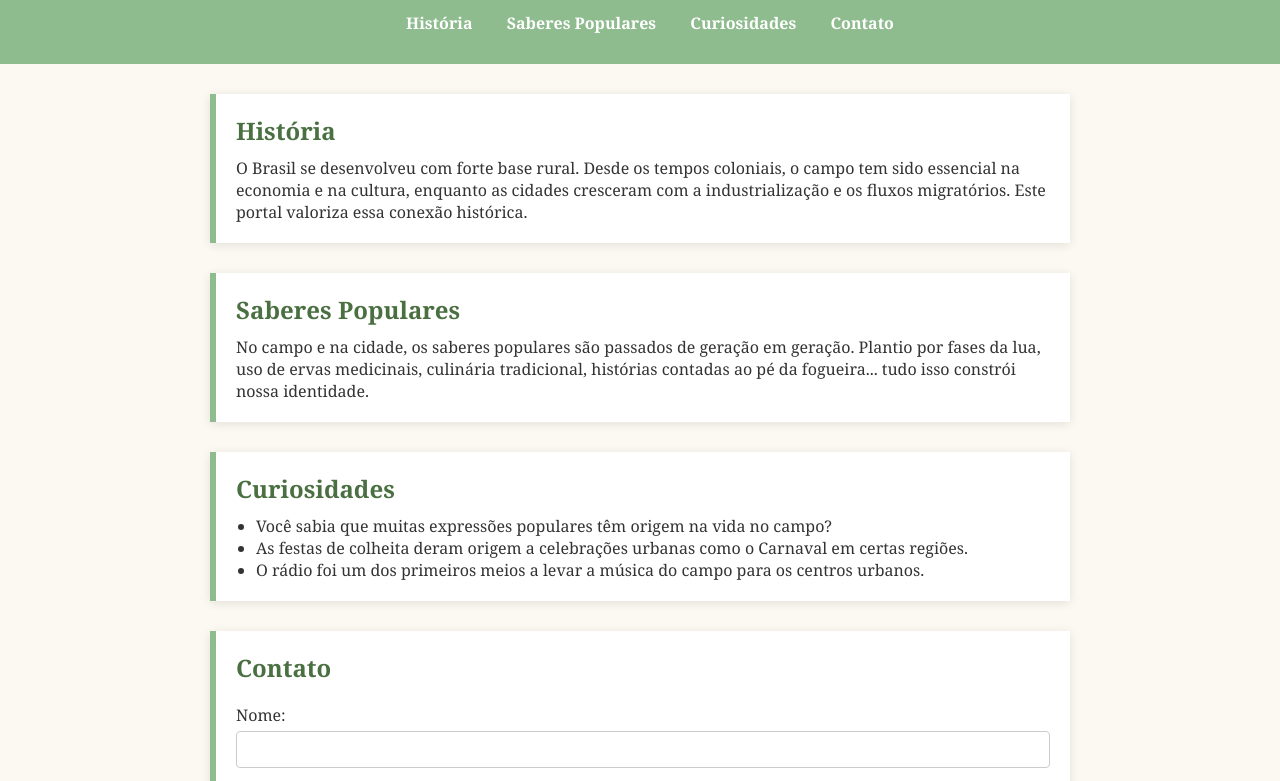
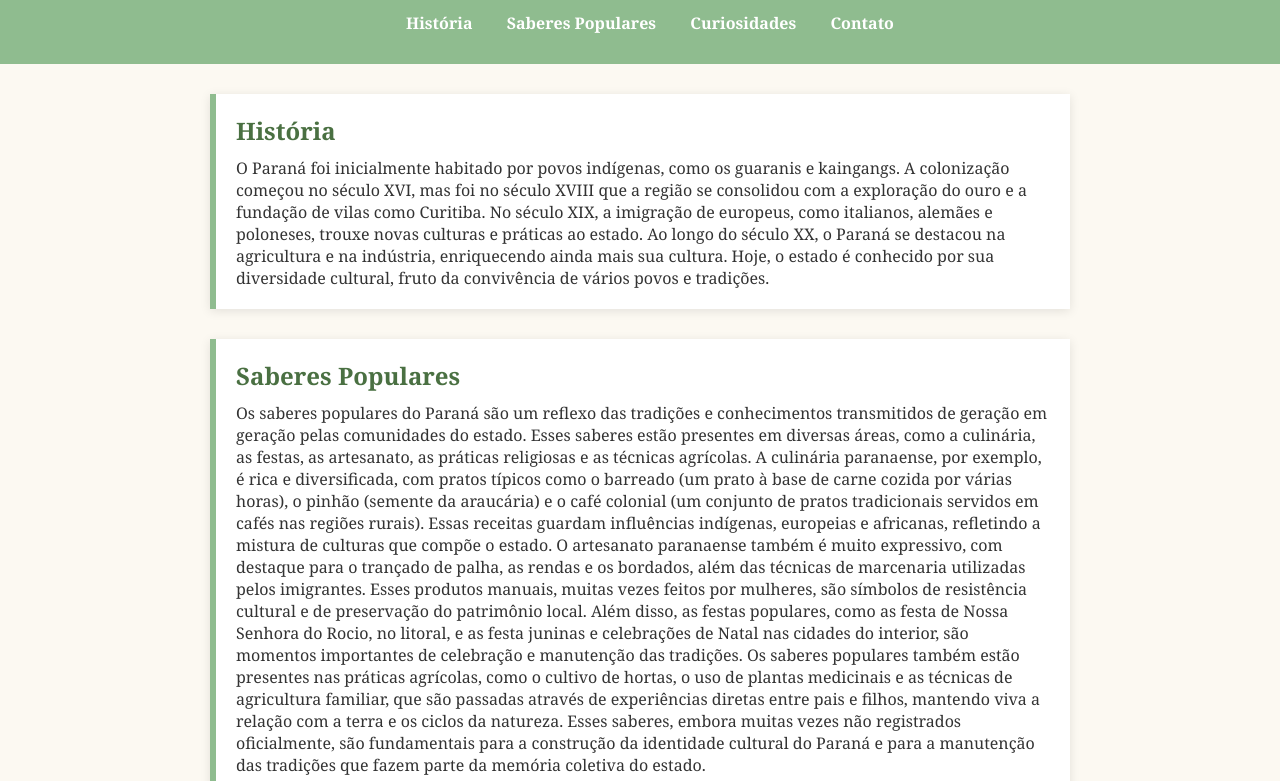
Before and after one commit to natural523/portaldehistoriasesabores, a plain HTML site: page index.html in a window 1280 px wide. Shown: the part 110-891 px from the top of the page. Drawn offline with Linux system fonts and the light colour scheme.

Commit message:
Add files via upload

```diff
--- a/index.html
+++ b/index.html
@@ -8,7 +8,7 @@
 </head>
 <body>
 <header>
-<h1>� Portal História e Saberes ��</h1>
+<h1>�� Portal História e Saberes ��</h1>
 <p>Conectando o passado e o presente do campo e da cidade</p>
 <nav>
 <ul>
@@ -18,32 +18,37 @@
 <li><a href="#contato">Contato</a></li>
 </ul>
 </nav>
-
 </header>
 
 <main class="container">
 <section id="historia" class="bloco">
 <h2>História</h2>
-<p>O Brasil se desenvolveu com forte base rural. Desde os tempos coloniais, o campo
-tem sido essencial na economia e na cultura, enquanto as cidades cresceram com a
-industrialização e os fluxos migratórios. Este portal valoriza essa conexão histórica.</p>
+<p>O Paraná foi inicialmente habitado por povos indígenas, como os guaranis e kaingangs.
+    A colonização começou no século XVI, mas foi no século XVIII que a região se consolidou
+    com a exploração do ouro e a fundação de vilas como Curitiba. No século XIX, a imigração
+    de europeus, como italianos, alemães e poloneses, trouxe novas culturas e práticas ao estado.
+    Ao longo do século XX, o Paraná se destacou na agricultura e na indústria, enriquecendo ainda
+    mais sua cultura. Hoje, o estado é conhecido por sua diversidade cultural, fruto da convivência
+    de vários povos e tradições.
+</p>
 </section>
 
 <section id="saberes" class="bloco">
 <h2>Saberes Populares</h2>
-<p>No campo e na cidade, os saberes populares são passados de geração em geração.
-Plantio por fases da lua, uso de ervas medicinais, culinária tradicional, histórias contadas ao
-pé da fogueira... tudo isso constrói nossa identidade.</p>
+<p>Os saberes populares do Paraná são um reflexo das tradições e conhecimentos transmitidos de geração em geração pelas comunidades do estado. Esses saberes estão presentes em diversas áreas, como a culinária, as festas, as artesanato, as práticas religiosas e as técnicas agrícolas.
+    A culinária paranaense, por exemplo, é rica e diversificada, com pratos típicos como o barreado (um prato à base de carne cozida por várias horas), o pinhão (semente da araucária) e o café colonial (um conjunto de pratos tradicionais servidos em cafés nas regiões rurais). Essas receitas guardam influências indígenas, europeias e africanas, refletindo a mistura de culturas que compõe o estado.
+    O artesanato paranaense também é muito expressivo, com destaque para o trançado de palha, as rendas e os bordados, além das técnicas de marcenaria utilizadas pelos imigrantes. Esses produtos manuais, muitas vezes feitos por mulheres, são símbolos de resistência cultural e de preservação do patrimônio local.
+    Além disso, as festas populares, como as festa de Nossa Senhora do Rocio, no litoral, e as festa juninas e celebrações de Natal nas cidades do interior, são momentos importantes de celebração e manutenção das tradições.
+    Os saberes populares também estão presentes nas práticas agrícolas, como o cultivo de hortas, o uso de plantas medicinais e as técnicas de agricultura familiar, que são passadas através de experiências diretas entre pais e filhos, mantendo viva a relação com a terra e os ciclos da natureza.
+    Esses saberes, embora muitas vezes não registrados oficialmente, são fundamentais para a construção da identidade cultural do Paraná e para a manutenção das tradições que fazem parte da memória coletiva do estado.</p>
 </section>
 
 <section id="curiosidades" class="bloco">
 <h2>Curiosidades</h2>
 <ul>
-<li>Você sabia que muitas expressões populares têm origem na vida no campo?</li>
-<li>As festas de colheita deram origem a celebrações urbanas como o Carnaval em
-certas regiões.</li>
-<li>O rádio foi um dos primeiros meios a levar a música do campo para os centros
-urbanos.</li>
+<li>Folclore Paranaense: Lendas como o Negrinho do Pastoreio e a Mula Sem Cabeça fazem parte da rica tradição cultural do estado.</li>
+<li>Plantas Medicinais: O uso de ervas como arnica e carqueja é uma prática comum, transmitida de geração em geração.</li>
+<li>Dança e Cavalhada: Danças como o fandango e a cavalhada são manifestações culturais populares, especialmente no litoral e interior.</li>
 </ul>
 </section>
 
```
Also changed, not shown: style.css (line endings or trailing spaces).
